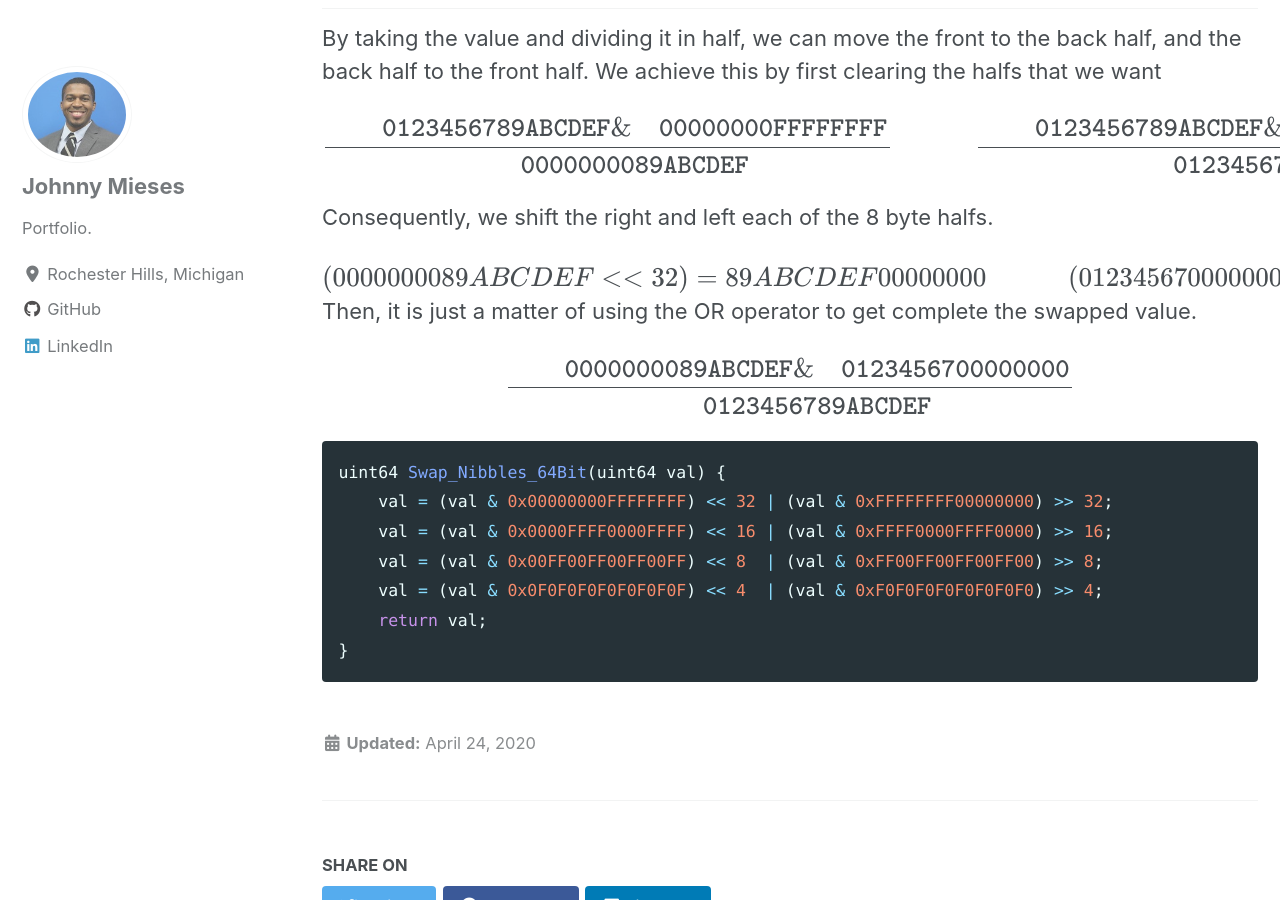
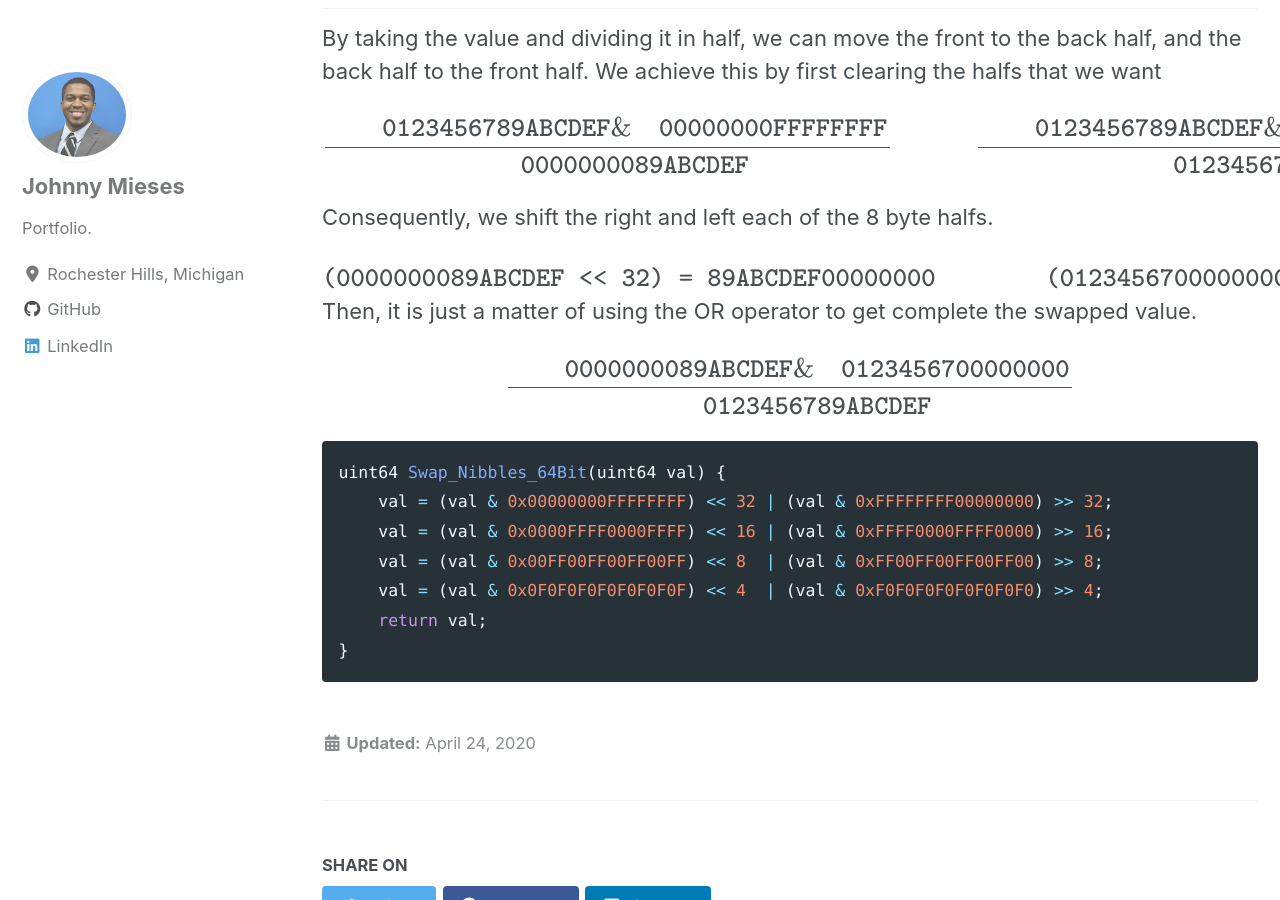
Before and after one commit to jmieses/jmportfolio.github.io, a Jekyll site: the page built from _posts/2020-04-24-Swapping-Nibbles-in-64-bitfield.md, in a window 1280 px wide and 900 px high, scrolled down 916 px. Built offline with Jekyll 4.4.1, drawn with Linux system fonts in a browser that asks for light colours; cached includes are drawn as plain includes; nearby versions of some CDN libraries; formulas are drawn with MathJax 3.

Commit message:
post update

```diff
--- a/_posts/2020-04-24-Swapping-Nibbles-in-64-bitfield.md
+++ b/_posts/2020-04-24-Swapping-Nibbles-in-64-bitfield.md
@@ -26,7 +26,7 @@ $$ \frac{\qquad \texttt{0123456789ABCDEF} \\ \& \quad \texttt{00000000FFFFFFFF}}
 
 Consequently, we shift the right and left each of the 8 byte halfs.
 
-$$(0000000089ABCDEF << 32) = 89ABCDEF00000000 \hspace{3em} (0123456700000000 << 32) = 0000000001234567$$
+$$\texttt{(0000000089ABCDEF << 32) = 89ABCDEF00000000 \hspace{3em} (0123456700000000 << 32) = 0000000001234567}$$
 Then, it is just a matter of using the OR operator to get complete the swapped value.
 
 $$\frac{\qquad \texttt{0000000089ABCDEF} \\ \& \quad \texttt{0123456700000000}}{\qquad \texttt{0123456789ABCDEF}} $$
```
